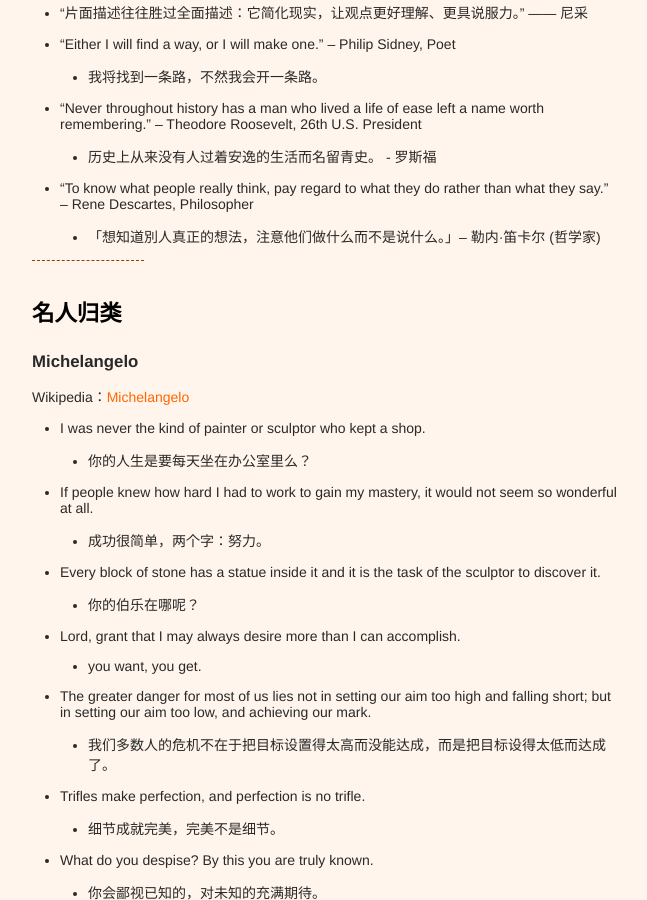
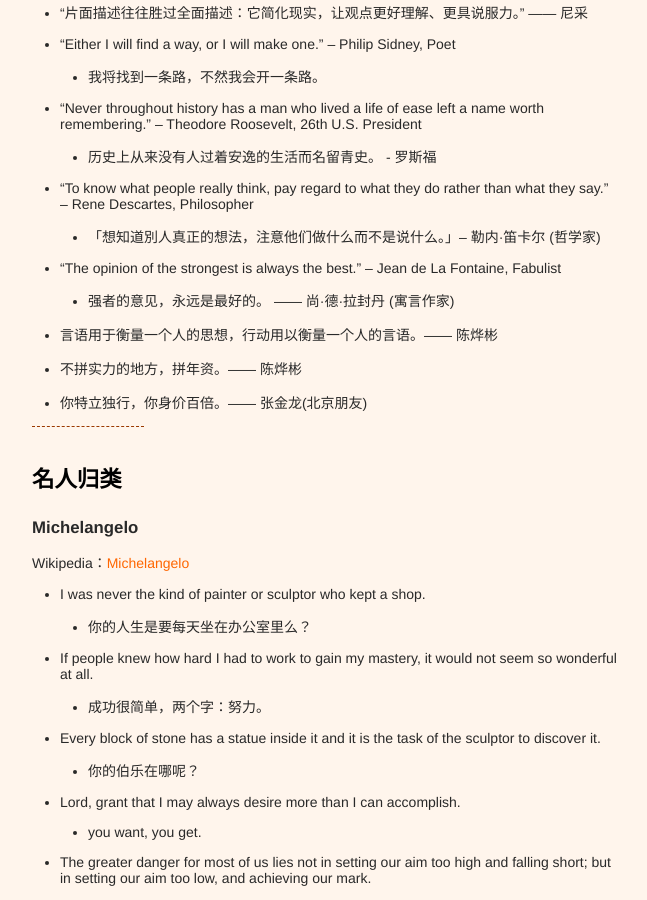
Before and after one commit to xianyuxmu/xianyuxmu.github.io, a Jekyll site: the page built from _posts/2017-06-17-chicken-soup.md, in a window 1280 px wide and 900 px high, scrolled down 7337 px. Shown: the whole window, without its empty margins (314-961 px from the left). Built offline with Jekyll 4.4.1, drawn with Linux system fonts in a browser that asks for light colours; comment, search, counter and statistics services are not loaded.

Commit message:
强者的意见，永远是最好的

```diff
--- a/_posts/2017-06-17-chicken-soup.md
+++ b/_posts/2017-06-17-chicken-soup.md
@@ -202,6 +202,11 @@
 	- 历史上从来没有人过着安逸的生活而名留青史。 - 罗斯福
 - “To know what people really think, pay regard to what they do rather than what they say.” – Rene Descartes, Philosopher
 	- 「想知道別人真正的想法，注意他们做什么而不是说什么。」– 勒内·笛卡尔 (哲学家)
+- “The opinion of the strongest is always the best.” – Jean de La Fontaine, Fabulist
+	- 强者的意见，永远是最好的。 —— 尚·德·拉封丹 (寓言作家)
+- 言语用于衡量一个人的思想，行动用以衡量一个人的言语。—— 陈烨彬
+- 不拼实力的地方，拼年资。—— 陈烨彬
+- 你特立独行，你身价百倍。—— 张金龙(北京朋友)
 
 
 ----
```
